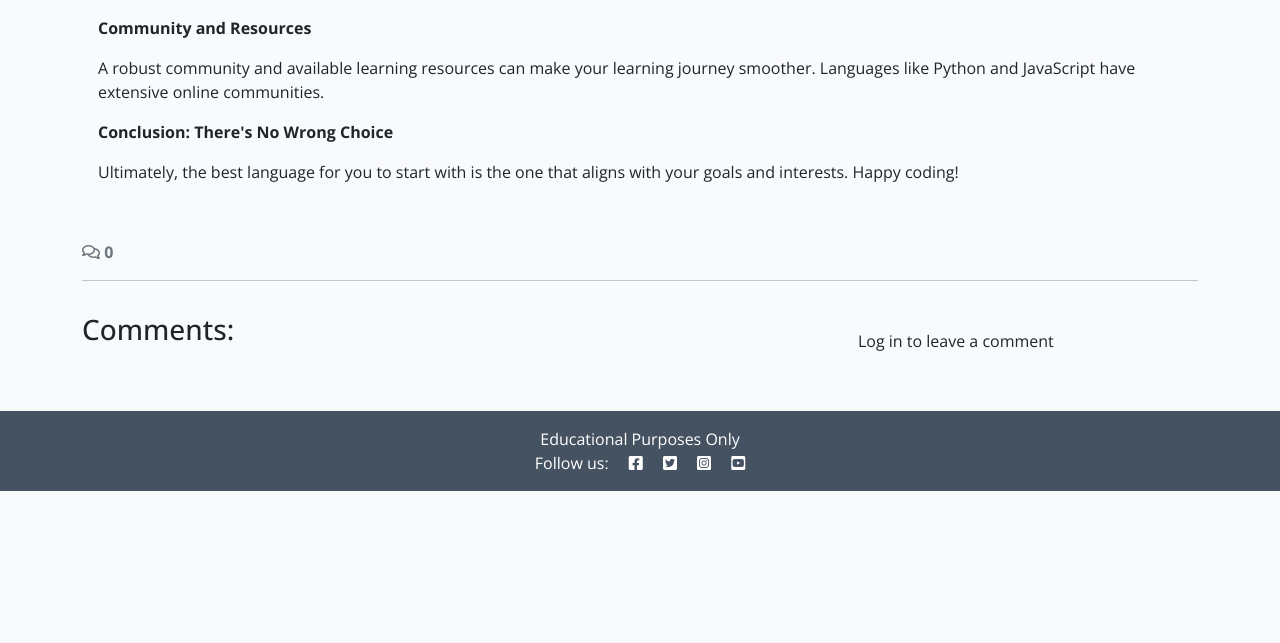
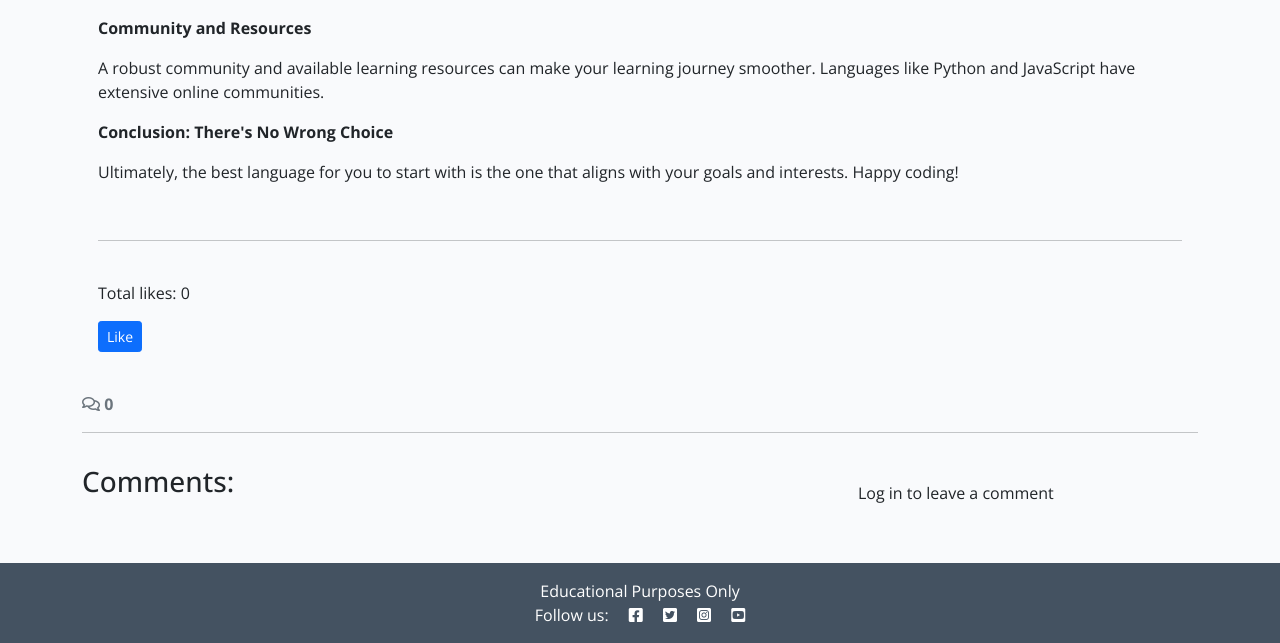
Before and after one commit to JonathanDussot/hidden-gem-blog, a Django app: a page that uses blog/templates/blog/post_detail.html in a window 1280 px wide. Shown: the part 931-1574 px from the top of the page. Before the commit the page ends 1422 px from the top, so only its background shows below. Run offline with Django 5.2, Linux system fonts and the light colour scheme; data comes from the database, SQL or seed files in the repository; data that the repository does not hold is empty; some libraries are stand-ins or nearby versions.

Commit message:
Add feature to like and unlike posts and display total like count.

```diff
--- a/blog/models.py
+++ b/blog/models.py
@@ -17,7 +17,10 @@ class Post(models.Model):
     status = models.IntegerField(choices=STATUS, default=0)
     excerpt = models.TextField(blank=True)
     updated_on = models.DateTimeField(auto_now=True)
-    # likes = models.ManyToManyField(User, related_name='blog_posts')
+    likes = models.ManyToManyField(User, related_name='blog_posts_likes')
+
+    def total_likes(self):
+        return self.likes.count()
 
     class Meta:
         ordering = ["-created_on"]
--- a/blog/templates/blog/index.html
+++ b/blog/templates/blog/index.html
@@ -28,6 +28,7 @@
                             </div>
                             <a href="{% url 'post_detail' post.slug %}" class="post-link">
                                 <h2 class="card-title">{{ post.title }}</h2>
+                                <p>Total likes: {{ post.total_likes }}</p>
                                 <p class="card-text">{{ post.excerpt }}</p>
                             </a>
 
--- a/blog/templates/blog/post_detail.html
+++ b/blog/templates/blog/post_detail.html
@@ -35,6 +35,20 @@
                 <p class="card-text">
                     {{ post.content | safe }}
                 </p>
+                <br/>
+                <hr>
+                <br/>
+                <p>Total likes: {{ total_likes }}</p>
+                <form action="{% url 'like_post' pk=post.id %}" method="POST">
+                  {% csrf_token %}
+                  <button type="submit" class="btn btn-primary btn-sm">
+                    {% if user in post.likes.all %}
+                      Unlike
+                    {% else %}
+                      Like
+                    {% endif %}
+                  </button>
+                </form>
             </div>
         </div>
     </div>
--- a/blog/urls.py
+++ b/blog/urls.py
@@ -1,11 +1,10 @@
+from django.urls import path
 from . import views
-from django.urls import path
 
 urlpatterns = [
     path('', views.PostList.as_view(), name='home'),
     path('<slug:slug>/', views.post_detail, name='post_detail'),
-    path('<slug:slug>/edit_comment/<int:comment_id>',
-         views.comment_edit, name='comment_edit'),
-    path('<slug:slug>/delete_comment/<int:comment_id>',
-         views.comment_delete, name='comment_delete'),
+    path('<slug:slug>/edit_comment/<int:comment_id>/', views.comment_edit, name='comment_edit'),
+    path('<slug:slug>/delete_comment/<int:comment_id>/', views.comment_delete, name='comment_delete'),
+    path('like/<int:pk>/', views.LikeView.as_view(), name='like_post'),
 ]
--- a/blog/views.py
+++ b/blog/views.py
@@ -1,35 +1,32 @@
-from django.shortcuts import render, get_object_or_404, reverse
-from django.views import generic
+from django.shortcuts import render, get_object_or_404, redirect
+from django.urls import reverse
+from django.views import View, generic
 from django.contrib import messages
 from django.http import HttpResponseRedirect
 from .models import Post, Comment
 from .forms import CommentForm
 
-# Create your views here.
+class LikeView(View):
+    def post(self, request, pk):
+        post = get_object_or_404(Post, id=pk)
+        if request.user in post.likes.all():
+            post.likes.remove(request.user)
+            messages.success(request, 'You unliked this post.')
+        else:
+            post.likes.add(request.user)
+            messages.success(request, 'You liked this post.')
+        return HttpResponseRedirect(reverse('post_detail', args=[post.slug]))
+
 class PostList(generic.ListView):
     queryset = Post.objects.filter(status=1)
     template_name = "blog/index.html"
     paginate_by = 6
 
-
 def post_detail(request, slug):
-    """
-    Display an individual :model:`blog.Post`.
-
-    **Context**
-
-    ``post``
-        An instance of :model:`blog.Post`.
-
-    **Template:**
-
-    :template:`blog/post_detail.html`
-    """
-
-    queryset = Post.objects.filter(status=1)
-    post = get_object_or_404(queryset, slug=slug)
+    post = get_object_or_404(Post, slug=slug, status=1)
     comments = post.comments.all().order_by("-created_on")
     comment_count = post.comments.filter(approved=True).count()
+    total_likes = post.total_likes()
 
     if request.method == "POST":
         comment_form = CommentForm(data=request.POST)
@@ -38,10 +35,9 @@ def post_detail(request, slug):
             comment.author = request.user
             comment.post = post
             comment.save()
-            messages.add_message(
-                request, messages.SUCCESS,
-                'Comment submitted and awaiting approval'
-            )
+            messages.success(request, 'Comment submitted and awaiting approval.')
+        else:
+            messages.error(request, 'There was an error submitting your comment.')
 
     comment_form = CommentForm()
 
@@ -52,46 +48,33 @@ def post_detail(request, slug):
             "post": post,
             "comments": comments,
             "comment_count": comment_count,
+            "total_likes": total_likes,
             "comment_form": comment_form,
         }
     )
 
+def comment_edit(request, slug, comment_id):
+    post = get_object_or_404(Post, slug=slug, status=1)
+    comment = get_object_or_404(Comment, pk=comment_id)
 
-def comment_edit(request, slug, comment_id):
-    """
-    view to edit comments
-    """
     if request.method == "POST":
+        comment_form = CommentForm(data=request.POST, instance=comment)
+        if comment_form.is_valid() and comment.author == request.user:
+            comment_form.save()
+            messages.success(request, 'Comment updated!')
+        else:
+            messages.error(request, 'Error updating comment!')
 
-        queryset = Post.objects.filter(status=1)
-        post = get_object_or_404(queryset, slug=slug)
-        comment = get_object_or_404(Comment, pk=comment_id)
-        comment_form = CommentForm(data=request.POST, instance=comment)
-
-        if comment_form.is_valid() and comment.author == request.user:
-            comment = comment_form.save(commit=False)
-            comment.post = post
-            comment.approved = False
-            comment.save()
-            messages.add_message(request, messages.SUCCESS, 'Comment Updated!')
-        else:
-            messages.add_message(request, messages.ERROR, 'Error updating comment!')
-
-    return HttpResponseRedirect(reverse('post_detail', args=[slug]))
-
+    return redirect('post_detail', slug=slug)
 
 def comment_delete(request, slug, comment_id):
-    """
-    view to delete comment
-    """
-    queryset = Post.objects.filter(status=1)
-    post = get_object_or_404(queryset, slug=slug)
+    post = get_object_or_404(Post, slug=slug, status=1)
     comment = get_object_or_404(Comment, pk=comment_id)
 
     if comment.author == request.user:
         comment.delete()
-        messages.add_message(request, messages.SUCCESS, 'Comment deleted!')
+        messages.success(request, 'Comment deleted!')
     else:
-        messages.add_message(request, messages.ERROR, 'You can only delete your own comments!')
+        messages.error(request, 'You can only delete your own comments!')
 
-    return HttpResponseRedirect(reverse('post_detail', args=[slug]))
+    return redirect('post_detail', slug=slug)
```
Also changed, not shown: blog/migrations/0007_post_likes.py (added).
